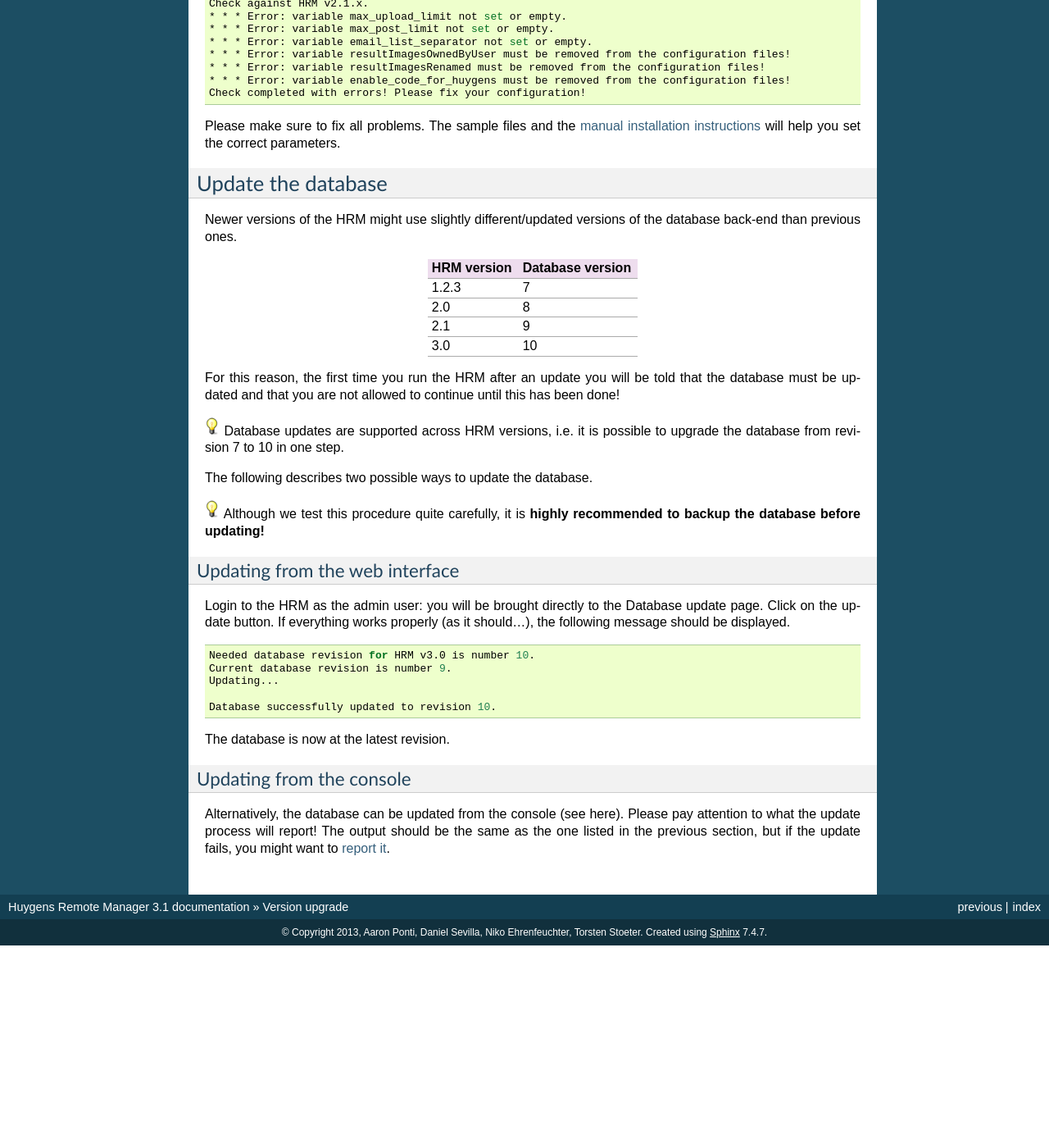
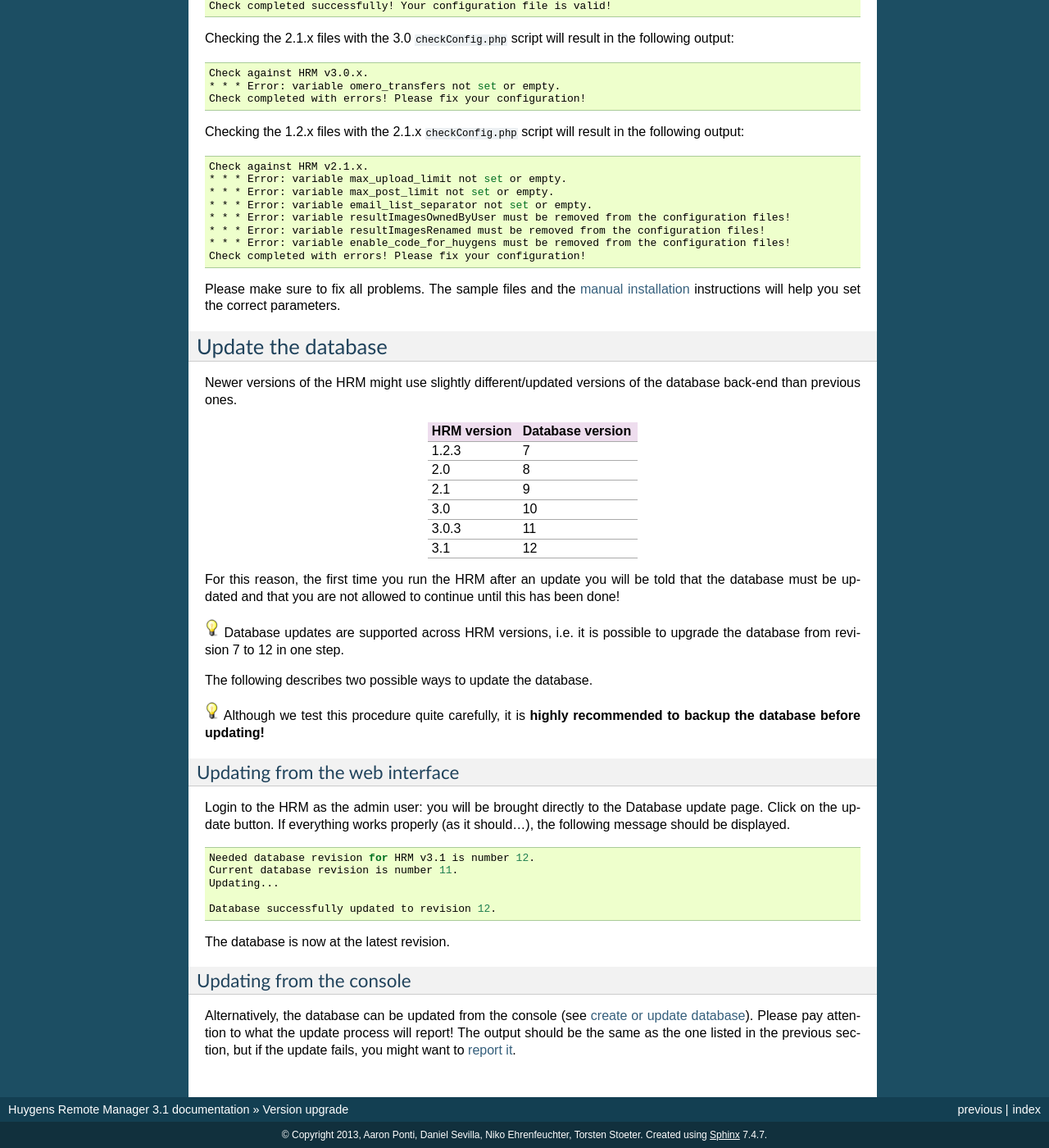
Before and after one commit to aarpon/hrm_docs, a Sphinx documentation site: the page built from docs/upgrade.rst, in a window 1280 px wide and 1400 px high, scrolled down 1135 px. Shown: the whole window at 82% size. Built offline with Sphinx 7.4.7, drawn with Linux system fonts in a browser that asks for light colours; before the commit the page ends 2288 px from its top, so only the background shows below that; some of the changed text lies outside the part shown.

Commit message:
upgrade.rst update and minor changes to other pages.

```diff
--- a/docs/conventions.rst
+++ b/docs/conventions.rst
@@ -22,7 +22,7 @@
 | |ubuntu|     | Ubuntu and derivatives                 |
 +--------------+----------------------------------------+
 
-|note| Support for Mac OS X was dropped in HRM version 3.1.
+|note| Support for |macosx| Mac OS X was dropped in HRM version 3.1.
 
 Variables
 =========
--- a/docs/create_database.rst
+++ b/docs/create_database.rst
@@ -3,15 +3,17 @@
 .. toctree::
    :maxdepth: 3
 
+.. _`create-database`:
+
 *****************************
 Create or update the database
 *****************************
 
-Run the php script `$SETUP/dbupdate.php` from bash for the creation (or the update) of the HRM database:
+Run the php script ``$SETUP/dbupdate.php`` from bash for the creation (or the update) of the HRM database:
 
 .. code-block:: sh
 
     $ cd $SETUP
     $ php dbupdate.php
 
-If the database does not exist, it will be created using the information stored in the `$CONFIG/hrm_client_config.inc` and filled with content for the latest revision. If it exists, it will be updated from whichever revision it currently has.
+If the database does not exist, it will be created using the information stored in the ``$CONFIG/hrm_client_config.inc`` and filled with content for the latest revision. If it exists, it will be updated from whichever revision it currently has.
--- a/docs/script_install.rst
+++ b/docs/script_install.rst
@@ -1,11 +1,11 @@
 .. include:: global_directives.inc
-
-.. _`script-install`:
 
 .. toctree::
    :maxdepth: 3
 
 
+.. _`script-install`:
+
 **********************
 Automated installation
 **********************
--- a/docs/upgrade.rst
+++ b/docs/upgrade.rst
@@ -3,15 +3,19 @@
 .. toctree::
    :maxdepth: 3
 
-
 ***************
 Version upgrade
 ***************
 
-If you have upgraded the HRM in the past, you will know that some steps must be performed in addition to replacing the old HRM code with the new one: some entries might have been added or changed in the configuration files (`hrm_{server|client}_config.inc`), and the database structure might have been changed.
+If you have upgraded the HRM in the past, you will know that some steps must be performed in addition to replacing the old HRM code with the new one: some entries might have been added or changed in the configuration files (``hrm_{server|client}_config.inc``), and the database structure might have been changed.
 
 Update the configuration files
 ==============================
+
+3.0.x to 3.1
+------------
+
+No changes in the configuration files.
 
 2.1.x to 3.0
 ------------
@@ -44,26 +48,32 @@
 
 |note| If you are upgrading straight from HRM 1.2.x, please notice that as of HRM 2.0 configuration and sample files were moved as per following table.
 
-==================  ========================  ==================  ======================
-Config files (new)  Sample files (new)        Config files (1.x)  Sample files (1.x)
-==================  ========================  ==================  ======================
-$HRM_ROOT/config    $HRM_ROOT/config/samples  $HRM_ROOT/inc       $HRM_ROOT/resources
-==================  ========================  ==================  ======================
-
++----------------------+--------------------------+----------------------+----------------------+
+| Config files (new)   | Sample files (new)       | Config files (1.x)   | Sample files (1.x)   |
++======================+==========================+======================+======================+
+| $HRM_ROOT/config     | $HRM_ROOT/config/samples | $HRM_ROOT/inc        | $HRM_ROOT/resources  |
++----------------------+--------------------------+----------------------+----------------------+
 
 Check the configuration files
 =============================
 
-An easy way to check for modifications is by running the `$HRM_ROOT/resources/checkConfig.php` script. From the shell, run:
+An easy way to check for modifications is by running the ``$HRM_ROOT/resources/checkConfig.php`` script. From the shell, run:
 
 .. code-block:: sh
 
     $ cd $HRM_ROOT
     $ php resources/checkConfig.php config/hrm_server_config.inc
 
-Replace `$HRM_ROOT` with the hrm root (e.g `/var/www/hrm`).
+Replace `$HRM_ROOT` with the hrm root (e.g ``/var/www/hrm``).
 
-Checking the 2.1.x files with the 3.0 `checkConfig.php` script will result in the following output:
+Checking the 3.0.x files with the 3.1 ``checkConfig.php`` script will result in the following output:
+
+.. code-block:: sh
+
+    Check against HRM v3.1.x.
+    Check completed successfully! Your configuration file is valid!
+
+Checking the 2.1.x files with the 3.0 ``checkConfig.php`` script will result in the following output:
 
 .. code-block:: sh
 
@@ -71,7 +81,7 @@
     * * * Error: variable omero_transfers not set or empty.
     Check completed with errors! Please fix your configuration!
 
-Checking the 1.2.x files with the 2.1.x `checkConfig.php` script will result in the following output:
+Checking the 1.2.x files with the 2.1.x ``checkConfig.php`` script will result in the following output:
 
 .. code-block:: sh
 
@@ -84,25 +94,32 @@
     * * * Error: variable enable_code_for_huygens must be removed from the configuration files!
     Check completed with errors! Please fix your configuration!
 
-Please make sure to fix all problems. The sample files and the :ref:`manual installation instructions <manual-install>` will help you set the correct parameters.
+Please make sure to fix all problems. The sample files and the :ref:`manual installation <manual-install>` instructions will help you set the correct parameters.
 
 Update the database
 ===================
 
 Newer versions of the HRM might use slightly different/updated versions of the database back-end than previous ones.
 
-===========  ================
-HRM version  Database version
-===========  ================
-1.2.3        7
-2.0          8
-2.1          9
-3.0          10
-===========  ================
++-------------+------------------+
+| HRM version | Database version |
++=============+==================+
+| 1.2.3       | 7                |
++-------------+------------------+
+| 2.0         | 8                |
++-------------+------------------+
+| 2.1         | 9                |
++-------------+------------------+
+| 3.0         | 10               |
++-------------+------------------+
+| 3.0.3       | 11               |
++-------------+------------------+
+| 3.1         | 12               |
++-------------+------------------+
 
 For this reason, the first time you run the HRM after an update you will be told that the database must be updated and that you are not allowed to continue until this has been done!
 
-|note| Database updates are supported across HRM versions, i.e. it is possible to upgrade the database from revision 7 to 10 in one step.
+|note| Database updates are supported across HRM versions, i.e. it is possible to upgrade the database from revision 7 to 12 in one step.
 
 The following describes two possible ways to update the database.
 
@@ -115,15 +132,15 @@
 
 .. code-block:: sh
 
-    Needed database revision for HRM v3.0 is number 10.
-    Current database revision is number 9.
+    Needed database revision for HRM v3.1 is number 12.
+    Current database revision is number 11.
     Updating...
 
-    Database successfully updated to revision 10.
+    Database successfully updated to revision 12.
 
 The database is now at the latest revision.
 
 Updating from the console
 -------------------------
 
-Alternatively, the database can be updated from the console (see here). Please pay attention to what the update process will report! The output should be the same as the one listed in the previous section, but if the update fails, you might want to `report it <http://hrm.svi.nl:8080/redmine/projects/hrmdev/issues/new>`_.
+Alternatively, the database can be updated from the console (see :ref:`create or update database <create-database>`). Please pay attention to what the update process will report! The output should be the same as the one listed in the previous section, but if the update fails, you might want to `report it <http://hrm.svi.nl:8080/redmine/projects/hrmdev/issues/new>`_.
```
Also changed, not shown: docs/prerequisites.rst (+7 -7 lines).
